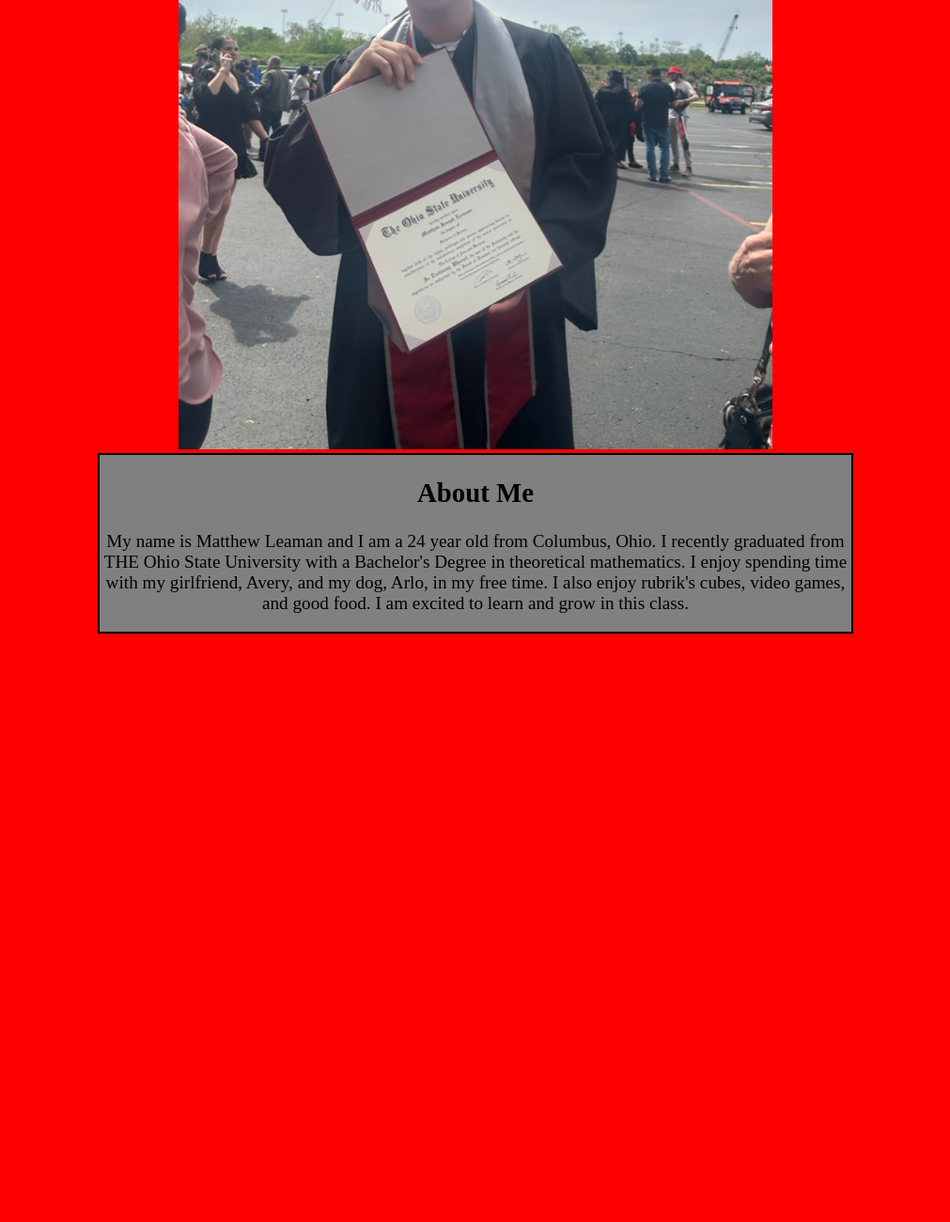
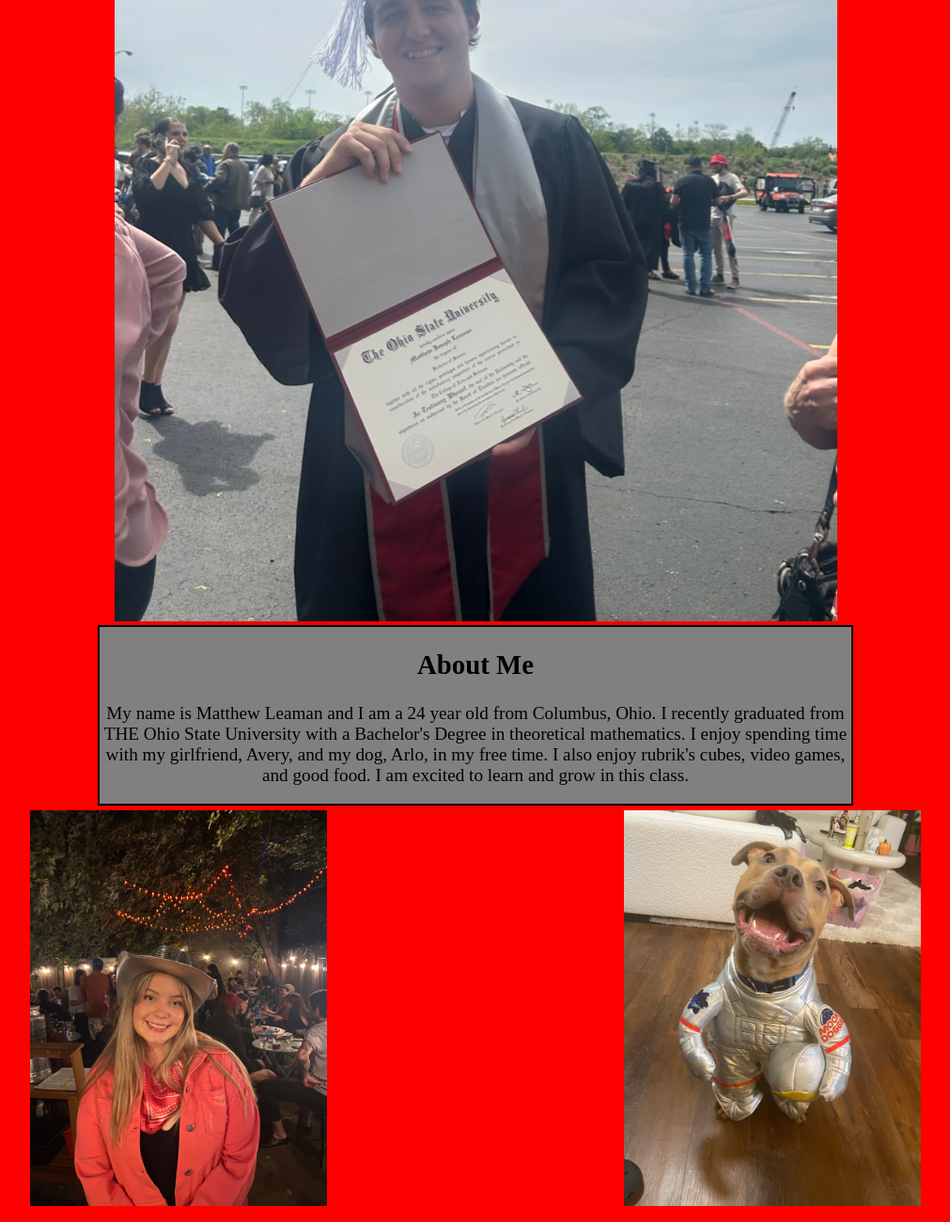
Before and after one commit to matthewleaman9912/my-website, a plain HTML site: page index.html in a window 1280 px wide. Shown: the part 490-1790 px from the top of the page at 94% size, without its empty margins (134-1145 px from the left). Before the commit the page ends 1172 px from the top, so only its background shows below. Drawn offline with Linux system fonts and the light colour scheme.

Commit message:
added two more images, centered them correctly

```diff
--- a/index.html
+++ b/index.html
@@ -7,12 +7,20 @@
   <body>
     <h1>My Personal Website!</h1>
     <script src="script.js"> </script>
-    <div class="image1" id="imageme">
-        <img src="./images/ME.jpeg">
+    <div class="image" id="imageme">
+        <img src="./images/ME.jpeg" alt="Me">
     </div>
     <div id="prt1">
         <h2>About Me</h2>
         <p>My name is Matthew Leaman and I am a 24 year old from Columbus, Ohio. I recently graduated from THE Ohio State University with a Bachelor's Degree in theoretical mathematics. I enjoy spending time with my girlfriend, Avery, and my dog, Arlo, in my free time. I also enjoy rubrik's cubes, video games, and good food. I am excited to learn and grow in this class.</p>
     </div>
+    <div class="row">
+        <div class="column">
+            <img src="./images/Avery.jpeg" alt="Avery" style="width:50%">
+        </div>
+        <div class="column">
+            <img src="./images/Arlo.jpeg" alt="Arlo" style="width:50%">
+        </div>
+    </div>
   </body>
 </html>
--- a/style.css
+++ b/style.css
@@ -23,7 +23,18 @@ body > #prt1 {
 #imageme {
     text-align: center;
 }
-img {
-    max-width: 50%;
-    max-height: 50%;
+
+.column {
+    display: block;
+    text-align: center;
+    float: left;
+    width: 50%;
+    padding-top: 5px;
+    padding-bottom: 5px;
 }
+
+  .row::after {
+    content: "";
+    clear: both;
+    display: table;
+  }
```
Also changed, not shown: images/Arlo.jpeg (added), images/Avery.jpeg (added), 3 other files.
